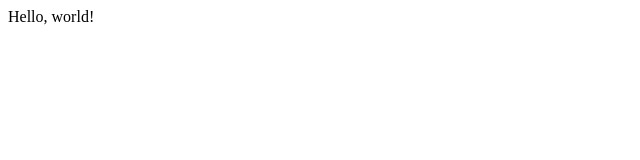
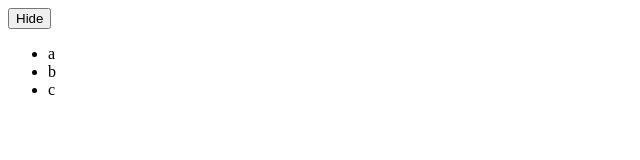
Before and after one commit to cnebs/rh-bp, a React app: page / in a window 1280 px wide. Shown: the top 160 px of the page, without its empty margins (0-640 px from the left). Built offline with nearby package versions, Linux system fonts and the light colour scheme; the HTML template or start-up script is replaced by a standard one.

Commit message:
classical

```diff
--- a/client/src/App/App.jsx
+++ /dev/null
@@ -1,9 +0,0 @@
-import React from 'react';
-
-const App = () => (
-  <div>
-    Hello, world!
-  </div>
-);
-
-export default App;
--- /dev/null
+++ b/client/src/components/App/App.jsx
@@ -0,0 +1,30 @@
+import React, { Component } from 'react';
+import Toggle from '../Toggle/Toggle.jsx';
+import List from '../List/List.jsx';
+
+export default class App extends Component {
+  constructor(props) {
+    super(props);
+
+    this.state = {
+      toggle: true,
+      list: ['a', 'b', 'c',]
+    };
+  }
+
+  onToggleList = () => {
+    this.setState(prevState => ({ toggle: !prevState.toggle }));
+  };
+
+  render() {
+    return (
+      <div>
+        <Toggle
+          toggle={this.state.toggle}
+          onToggleList={this.onToggleList}
+        />
+        {this.state.toggle && <List list={this.state.list} />}
+      </div>
+    );
+  }
+}
--- /dev/null
+++ b/client/src/components/Item/Item.jsx
@@ -0,0 +1,5 @@
+import React from 'react';
+
+const Item = ({ item }) => <li>{item}</li>;
+
+export default Item;
--- /dev/null
+++ b/client/src/components/List/List.jsx
@@ -0,0 +1,12 @@
+import React from 'react';
+import Item from '../Item/Item.jsx';
+
+const List = ({ list }) => (
+  <ul>
+    {list.map((item) => (
+      <Item key={item} item={item} />
+    ))}
+  </ul>
+);
+
+export default List;
--- /dev/null
+++ b/client/src/components/Toggle/Toggle.jsx
@@ -0,0 +1,9 @@
+import React from 'react';
+
+const Toggle = ({ toggle, onToggleList }) => (
+  <button type="button" onClick={onToggleList}>
+    {toggle ? 'Hide' : 'Show'}
+  </button>
+);
+
+export default Toggle;
--- a/client/src/index.jsx
+++ b/client/src/index.jsx
@@ -1,5 +1,5 @@
 import React from 'react';
 import ReactDOM from 'react-dom';
-import App from './App/App.jsx'
+import App from './components/App/App.jsx'
 
 ReactDOM.render(<App />, document.getElementById('root'));
--- a/package.json
+++ b/package.json
@@ -25,6 +25,7 @@
   },
   "devDependencies": {
     "@babel/core": "^7.9.6",
+    "@babel/plugin-proposal-class-properties": "^7.10.4",
     "@babel/plugin-transform-runtime": "^7.10.1",
     "@babel/preset-env": "^7.9.6",
     "@babel/preset-react": "^7.9.4",
@@ -54,7 +55,8 @@
       "@babel/preset-react"
     ],
     "plugins": [
-      "@babel/plugin-transform-runtime"
+      "@babel/plugin-transform-runtime",
+      "@babel/plugin-proposal-class-properties"
     ]
   }
 }
```
Also changed, not shown: 1 other file (tests, documents, lock files or other folders).
